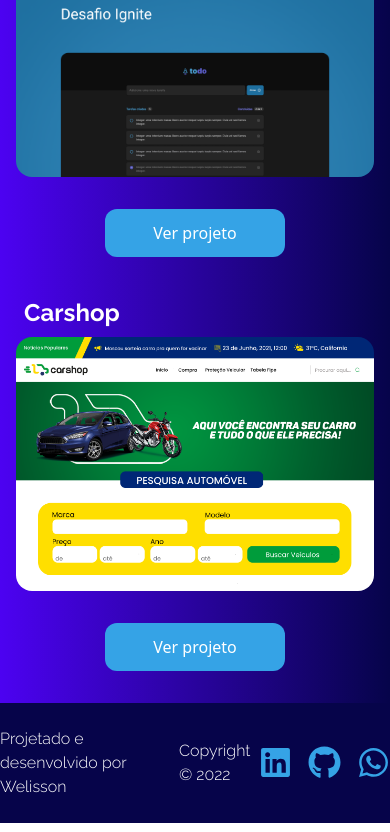
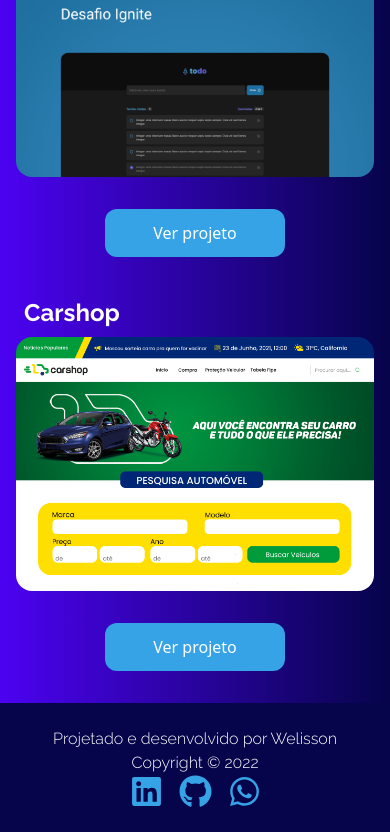
Before and after one commit to welissonmwse/portfolio, a React (Vite) app: page /projects in a window 390 px wide. Shown: the part 1923-2755 px from the top of the page. Built offline with nearby package versions, Linux system fonts and the light colour scheme.

Commit message:
Estrutura visual - Responsividade Footer

```diff
--- a/src/components/Footer.tsx
+++ b/src/components/Footer.tsx
@@ -3,7 +3,7 @@
 export function Footer(){
   return (
     <footer className="bg-blue-dark">
-      <div className="flex items-center justify-between max-w-6xl py-6 m-auto">
+      <div className="flex flex-col md:flex-row items-center justify-between max-w-6xl py-6 px-4 m-auto">
         <p className="text-white font-raleway font-light text-base">
           Projetado e desenvolvido por Welisson
         </p>
```
